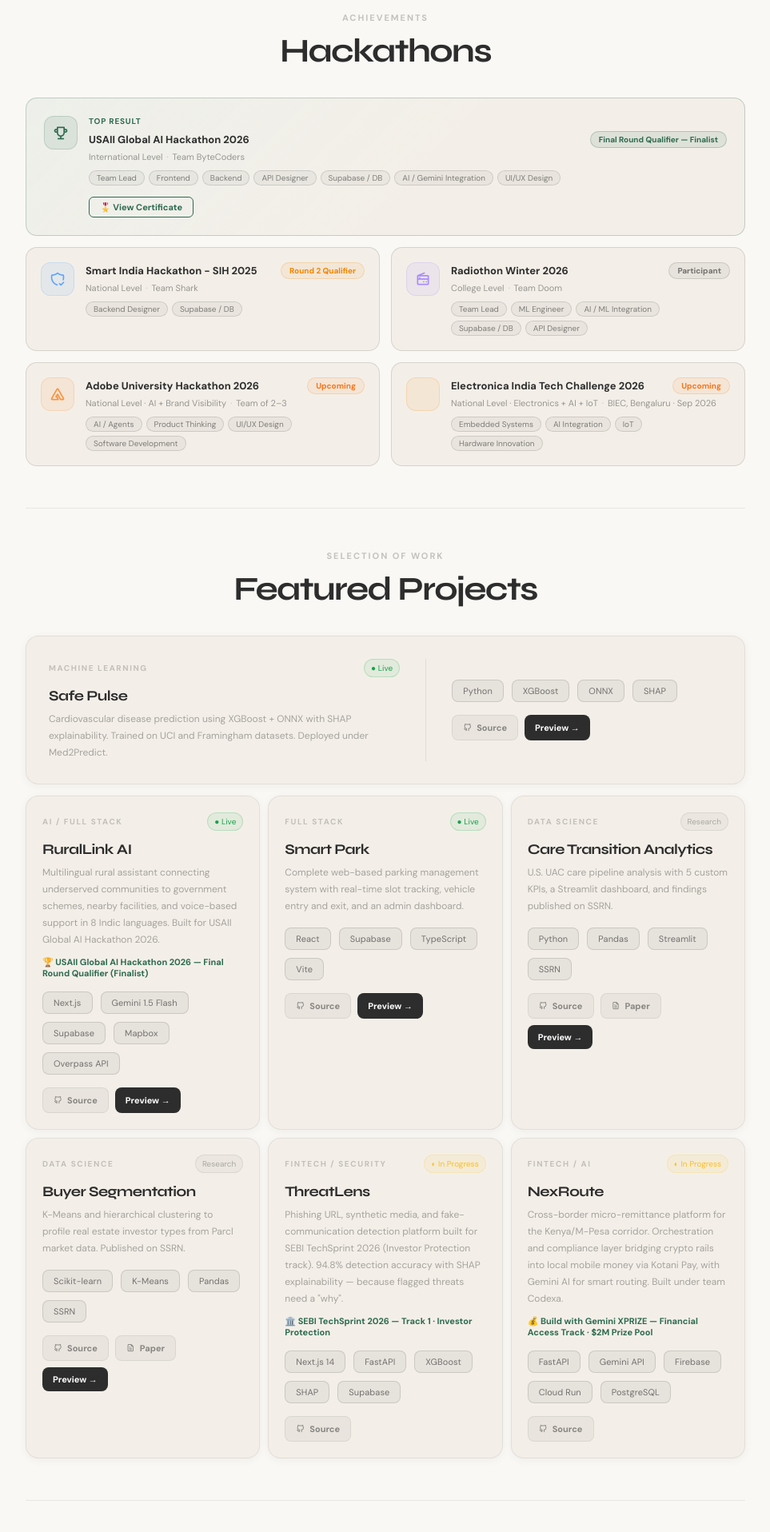
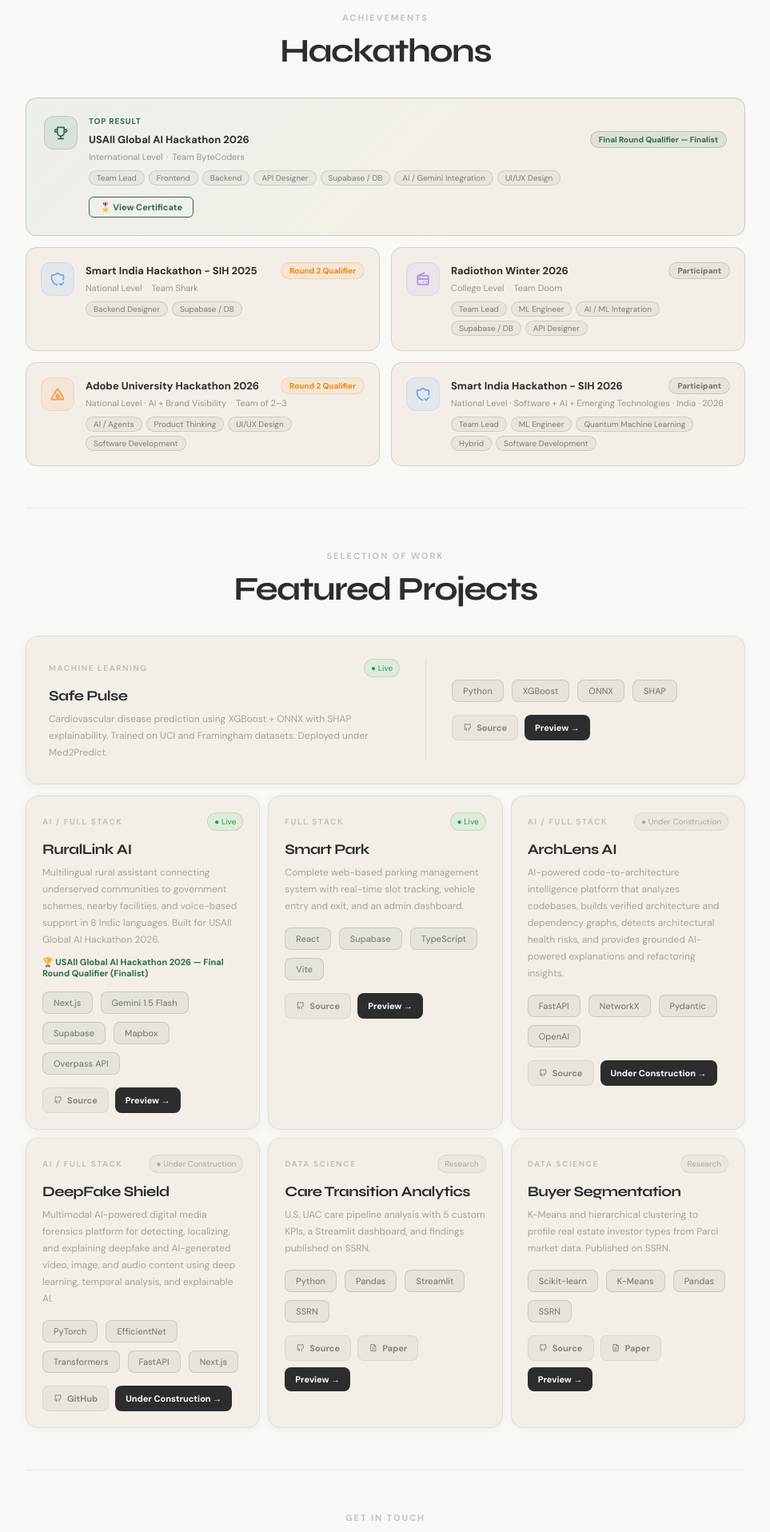
Before and after one commit to GokulM8/portfolio, a Flask app: page / in a window 1280 px wide. Shown: the part 1960-3876 px from the top of the page at 80% size, without its empty margins (158-1121 px from the left). Run offline with Flask 3, Linux system fonts and the light colour scheme; some libraries are stand-ins or nearby versions.

Commit message:
Revise portfolio details and update project information
Updated portfolio to include a meta description and revised project details. Removed outdated project entries and added new project descriptions with links.

```diff
--- a/templates/index.html
+++ b/templates/index.html
@@ -3,6 +3,7 @@
 <head>
   <meta charset="UTF-8">
   <meta name="viewport" content="width=device-width, initial-scale=1.0">
+  <meta name="description" content="Gokul Mallabathula — Software Engineer & ML enthusiast building intelligent health-tech systems. CS student at VIT-AP.">
   <title>Gokul Mallabathula | Portfolio</title>
 
   <link rel="icon" type="image/svg+xml" href="{{ url_for('static', filename='assets/favicon.svg') }}">
@@ -46,14 +47,14 @@ href="https://cdn.jsdelivr.net/npm/@tabler/icons-webfont@3.30.0/dist/tabler-icon
     <main>
       <section class="hero section-shell" id="home">
         <div class="hero-left">
-          <div class="hero-avail"><span class="avail-dot"></span> Open to Internships <span class="avail-sep">·</span> Starting Aug 2026</div>
+          <div class="hero-avail"><span class="avail-dot"></span> Open to Internships <span class="avail-sep">·</span></div>
           <p class="hero-greeting">Hello,  I'm <span class="highlight-name">Gokul Mallabathula</span></p>
           <h1 class="hero-name"><span id="typedText"></span><span class="typed-cursor" aria-hidden="true">|</span></h1>
-          <p class="hero-role">Building <strong>intelligent health-tech systems</strong> with a data-first mindset. CS student at VIT-AP, India.</p>
+          <p class="hero-role">Building <strong>intelligent systems with AI/ML</strong> to solve real-world problems. CS student at VIT-AP, India.</p>
 
           <div class="hero-meta">
-            <div class="hmeta"><i class="ti ti-map-pin" aria-hidden="true"></i> Vijayawada, India</div>
-            <div class="hmeta"><i class="ti ti-circle-check" aria-hidden="true"></i> Available Now</div>
+            <div class="hmeta"><i class="ti ti-map-pin location-icon" aria-hidden="true"></i> Vijayawada, India</div>
+            <div class="hmeta"><i class="ti ti-circle-check available-icon" aria-hidden="true"></i> Available Now</div>
           </div>
 
           <div class="hero-btns">
@@ -92,8 +93,8 @@ href="https://cdn.jsdelivr.net/npm/@tabler/icons-webfont@3.30.0/dist/tabler-icon
         </div>
 
         <p class="about-body">
-          I'm a software engineer and data science enthusiast driven by curiosity and impact. I build scalable digital products under <strong>Med2Predict</strong> while combining clean user experiences with intelligent ML systems for health-tech.
-        </p>
+          I’m an <strong>AI/ML enthusiast</strong> and software engineer passionate about building intelligent systems and solving real-world problems with data and technology. I work across machine learning, data science, and software engineering to turn ideas into scalable, practical products while continuously exploring what’s next in AI.
+          </p>
 
         <blockquote class="about-quote">
           <p class="about-quote-text">"You build your character when you keep performing under pressure."</p>
@@ -122,11 +123,11 @@ href="https://cdn.jsdelivr.net/npm/@tabler/icons-webfont@3.30.0/dist/tabler-icon
 
         <div class="exp-timeline">
           <article class="exp-item">
-            <div class="exp-dot cur"></div>
+            <div class="exp-dot exp-dot-complete"></div>
             <div class="exp-body">
               <div class="exp-header">
                 <div class="exp-header-left">
-                  <div class="exp-role">Machine Learning Engineer Intern <span class="exp-now-badge">Current</span></div>
+                  <div class="exp-role">Machine Learning Engineer Intern</div>
                   <div class="exp-co">FlyRank AI</div>
                 </div>
                 <span class="exp-date">Jul – Aug 2026</span>
@@ -283,7 +284,7 @@ href="https://cdn.jsdelivr.net/npm/@tabler/icons-webfont@3.30.0/dist/tabler-icon
             <div class="hack-body">
               <div class="hack-top-row">
                 <p class="hack-name">Adobe University Hackathon 2026</p>
-                <span class="hack-status hack-status--upcoming">Upcoming</span>
+                <span class="hack-status hack-status--qualifier">Round 2 Qualifier</span>
               </div>
               <p class="hack-meta">National Level · AI + Brand Visibility <span class="hack-dot">·</span> Team of 2–3</p>
               <div class="hack-roles">
@@ -296,18 +297,19 @@ href="https://cdn.jsdelivr.net/npm/@tabler/icons-webfont@3.30.0/dist/tabler-icon
           </article>
 
           <article class="hack-card">
-            <div class="hack-icon hack-icon--teal"><i class="ti ti-circuit-board"></i></div>
+            <div class="hack-icon hack-icon--blue"><i class="ti ti-shield-check"></i></div>
             <div class="hack-body">
               <div class="hack-top-row">
-                <p class="hack-name">Electronica India Tech Challenge 2026</p>
-                <span class="hack-status hack-status--upcoming">Upcoming</span>
+                <p class="hack-name">Smart India Hackathon - SIH 2026</p>
+                <span class="hack-status hack-status--participant">Participant</span>
               </div>
-              <p class="hack-meta">National Level · Electronics + AI + IoT <span class="hack-dot">·</span> BIEC, Bengaluru · Sep 2026</p>
+              <p class="hack-meta">National Level · Software + AI + Emerging Technologies · India · 2026<span class="hack-dot">·</span></p>
               <div class="hack-roles">
-                <span class="hack-role-tag">Embedded Systems</span>
-                <span class="hack-role-tag">AI Integration</span>
-                <span class="hack-role-tag">IoT</span>
-                <span class="hack-role-tag">Hardware Innovation</span>
+                <span class="hack-role-tag">Team Lead</span>
+                <span class="hack-role-tag">ML Engineer</span>
+                <span class="hack-role-tag">Quantum Machine Learning</span>
+                <span class="hack-role-tag">Hybrid</span>
+                <span class="hack-role-tag">Software Development</span>
               </div>
             </div>
           </article>
@@ -371,6 +373,38 @@ href="https://cdn.jsdelivr.net/npm/@tabler/icons-webfont@3.30.0/dist/tabler-icon
 
           <article class="proj-card">
             <div class="proj-type-row">
+              <span class="proj-type">AI / Full Stack</span>
+              <span class="proj-badge construction">● Under Construction</span>
+            </div>
+            <h3 class="proj-title">ArchLens AI</h3>
+            <p class="proj-desc">AI-powered code-to-architecture intelligence platform that analyzes codebases, builds verified architecture and dependency graphs, detects architectural health risks, and provides grounded AI-powered explanations and refactoring insights.</p>
+            <div class="proj-tags"><span class="ptag">FastAPI</span><span class="ptag">NetworkX</span><span class="ptag">Pydantic</span><span class="ptag">OpenAI</span></div>
+            <div class="proj-links">
+              <a class="pl-s" href="https://github.com/GokulM8/ArchLens-AI" target="_blank" rel="noopener noreferrer"><i class="ti ti-brand-github" aria-hidden="true"></i> Source</a>
+              <span class="pl-p disabled">Under Construction →</span>
+            </div>
+          </article>
+
+          <article class="proj-card">
+            <div class="proj-type-row">
+              <span class="proj-type">AI / Full Stack</span>
+              <span class="proj-badge construction">● Under Construction</span>
+            </div>
+
+            <h3 class="proj-title">DeepFake Shield</h3>
+
+            <p class="proj-desc">Multimodal AI-powered digital media forensics platform for detecting, localizing, and explaining deepfake and AI-generated video, image, and audio content using deep learning, temporal analysis, and explainable AI.</p>
+
+            <div class="proj-tags"><span class="ptag">PyTorch</span><span class="ptag">EfficientNet</span><span class="ptag">Transformers</span><span class="ptag">FastAPI</span><span class="ptag">Next.js</span></div>
+
+            <div class="proj-links">
+              <a class="pl-s" href="https://github.com/GokulM8/deepfake-shield-pro" target="_blank" rel="noopener noreferrer"><i class="ti ti-brand-github" aria-hidden="true"></i> GitHub</a>
+              <span class="pl-p disabled">Under Construction →</span>
+            </div>
+          </article>
+
+          <article class="proj-card">
+            <div class="proj-type-row">
               <span class="proj-type">Data Science</span>
               <span class="proj-badge">Research</span>
             </div>
@@ -399,33 +433,6 @@ href="https://cdn.jsdelivr.net/npm/@tabler/icons-webfont@3.30.0/dist/tabler-icon
             </div>
           </article>
 
-          <article class="proj-card">
-            <div class="proj-type-row">
-              <span class="proj-type">Fintech / Security</span>
-              <span class="proj-badge wip">◐ In Progress</span>
-            </div>
-            <h3 class="proj-title">ThreatLens</h3>
-            <p class="proj-desc">Phishing URL, synthetic media, and fake-communication detection platform built for SEBI TechSprint 2026 (Investor Protection track). 94.8% detection accuracy with SHAP explainability — because flagged threats need a "why".</p>
-            <p class="proj-award">🏛️ SEBI TechSprint 2026 — Track 1 · Investor Protection</p>
-            <div class="proj-tags"><span class="ptag">Next.js 14</span><span class="ptag">FastAPI</span><span class="ptag">XGBoost</span><span class="ptag">SHAP</span><span class="ptag">Supabase</span></div>
-            <div class="proj-links">
-              <a class="pl-s" href="https://github.com/GokulM8" target="_blank" rel="noopener noreferrer"><i class="ti ti-brand-github" aria-hidden="true"></i> Source</a>
-            </div>
-          </article>
-
-          <article class="proj-card">
-            <div class="proj-type-row">
-              <span class="proj-type">Fintech / AI</span>
-              <span class="proj-badge wip">◐ In Progress</span>
-            </div>
-            <h3 class="proj-title">NexRoute</h3>
-            <p class="proj-desc">Cross-border micro-remittance platform for the Kenya/M-Pesa corridor. Orchestration and compliance layer bridging crypto rails into local mobile money via Kotani Pay, with Gemini AI for smart routing. Built under team Codexa.</p>
-            <p class="proj-award">💰 Build with Gemini XPRIZE — Financial Access Track · $2M Prize Pool</p>
-            <div class="proj-tags"><span class="ptag">FastAPI</span><span class="ptag">Gemini API</span><span class="ptag">Firebase</span><span class="ptag">Cloud Run</span><span class="ptag">PostgreSQL</span></div>
-            <div class="proj-links">
-              <a class="pl-s" href="https://github.com/GokulM8" target="_blank" rel="noopener noreferrer"><i class="ti ti-brand-github" aria-hidden="true"></i> Source</a>
-            </div>
-          </article>
         </div>
       </section>
 
```
